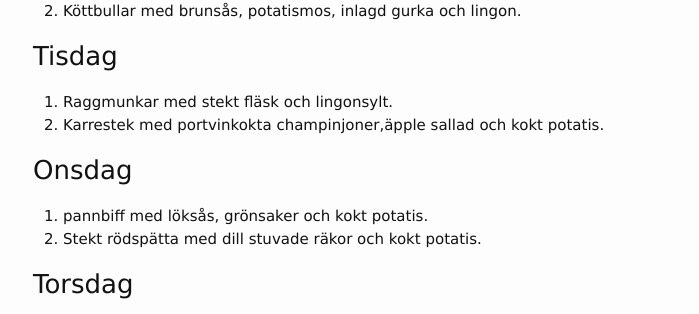
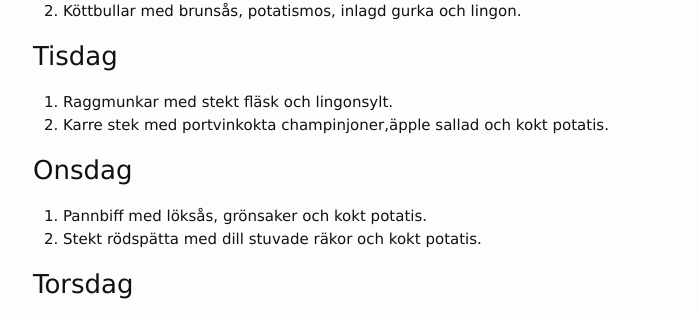
Before and after one commit to FarInn62/farinn62.github.io, a Jekyll site: the page built from lunch.md, in a window 1280 px wide. Shown: the part 299-613 px from the top of the page, without its empty margins (237-936 px from the left). Built offline with Jekyll 4.4.1, drawn with Linux system fonts in a browser that asks for light colours.

Commit message:
Update lunch.md

```diff
--- a/lunch.md
+++ b/lunch.md
@@ -18,11 +18,11 @@ Alla rätter: 80:- Take way: 60:-
 ### Tisdag
 
 1. Raggmunkar med stekt fläsk och lingonsylt.
-2. Karrestek med portvinkokta champinjoner,äpple sallad och kokt potatis.
+2. Karre stek med portvinkokta champinjoner,äpple sallad och kokt potatis.
 
 ### Onsdag
 
-1. pannbiff med löksås, grönsaker och kokt potatis.
+1. Pannbiff med löksås, grönsaker och kokt potatis.
 2. Stekt rödspätta med dill stuvade räkor och kokt potatis.
 
 ### Torsdag
```
